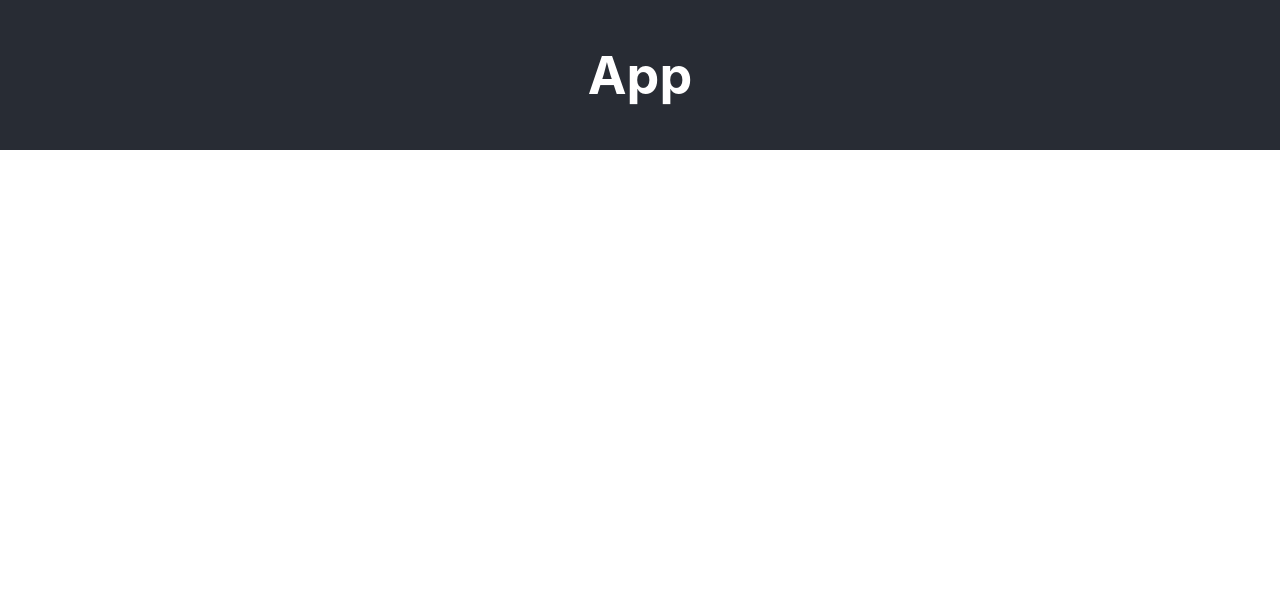
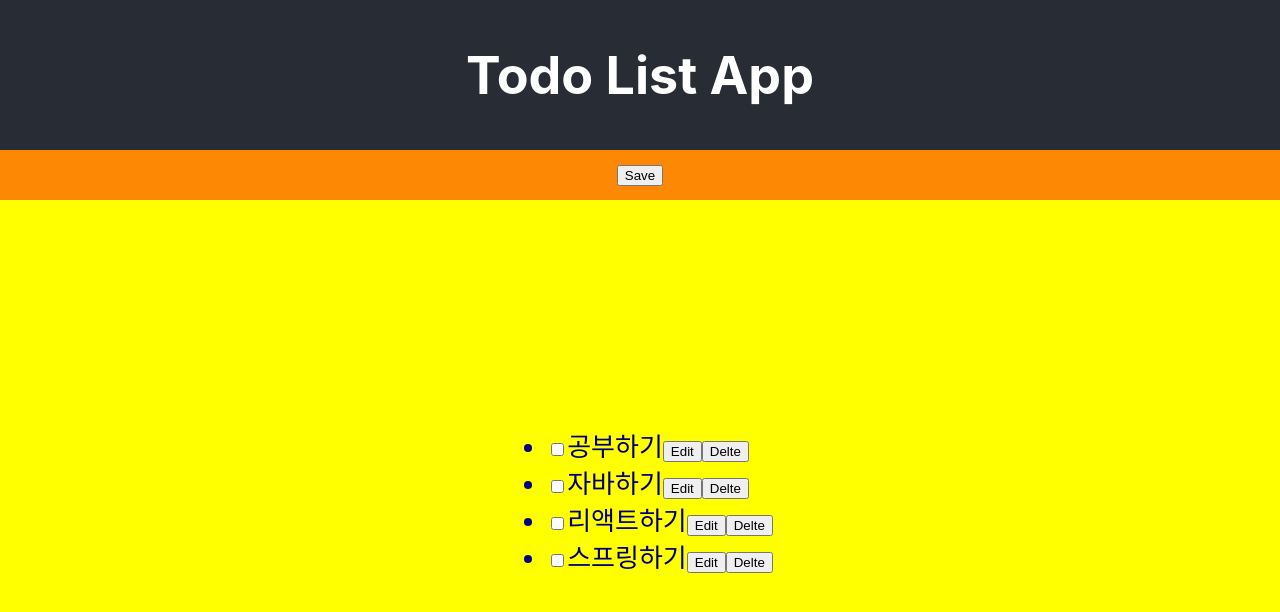
Before and after one commit to comstudyschool/bs20240812react, a React (Create React App) app in the folder day04/todolist/: page / in a window 1280 px wide. Shown: the top 612 px of the page. Built offline with nearby package versions, Linux system fonts and the light colour scheme.

Commit message:
react day02 todoList ex

```diff
--- a/day04/todolist/src/App.css
+++ b/day04/todolist/src/App.css
@@ -16,12 +16,27 @@
 .App-header {
   background-color: #282c34;
   min-height: 150px;
+  color: white;
+}
+
+.input-title {
+  background-color: #fd8803;
+  min-height: 50px;
+  color: white;
+}
+
+.list-body {
+  background-color: #ffff00;
+  min-height: calc(100vh - 200px);
+  color: navy;
+}
+
+.todoList > div {
   display: flex;
   flex-direction: column;
   align-items: center;
   justify-content: center;
   font-size: calc(10px + 2vmin);
-  color: white;
 }
 
 .App-link {
--- a/day04/todolist/src/App.js
+++ b/day04/todolist/src/App.js
@@ -1,8 +1,48 @@
-import "./App.css"
+import "./App.css";
+import {useState} from "react";
 
 const App = ()=>{
-    return (<div className="App-header">
-        <h1>App</h1>
+    // 전역변수를 state로 만들어 주어야 re rendering 된다.
+    // 구조분해 할당 = state변수, setter함수
+    const [name, setName] = useState("Todo List");
+    const [todoList, setTodoLilst] = useState([
+        {no:101, title:"공부하기", done: false},
+        {no:102, title:"자바하기", done: false},
+        {no:103, title:"리액트하기", done: false},
+        {no:104, title:"스프링하기", done: false}
+    ]);
+    const [noCnt, setNoCnt] = useState(105);
+
+    const onClickEvent = () => {
+        // 기존 내용에 새 내용을 추가 해서 새 배열을 생성
+        setTodoLilst([...todoList, {no:noCnt, title:"점심하기", done: false}]);
+        setNoCnt((cnt)=>cnt+1);
+    }
+
+    return (<div className="todoList">
+        <div className="App-header">
+            <h1>{name} App</h1>
+        </div>
+        <div className="input-title">
+            <button onClick={onClickEvent}>Save</button>
+        </div>
+        <div className="list-body">
+            <ul>
+                {
+                    // .map()은 새 배열을 반환한다.
+                    // {} 없이 한줄에 사용하면 return 생략.
+                    // Object내용을 list 태그로 변환 해서 새 배열 생성.
+                    todoList.map((item)=> {
+                        return (<li key={item.no}>
+                            <input type="checkbox" />
+                            {item.title}
+                            <button>Edit</button>
+                            <button>Delte</button>
+                        </li>);
+                    })
+                }
+            </ul>
+        </div>
     </div>);
 }
 
```
